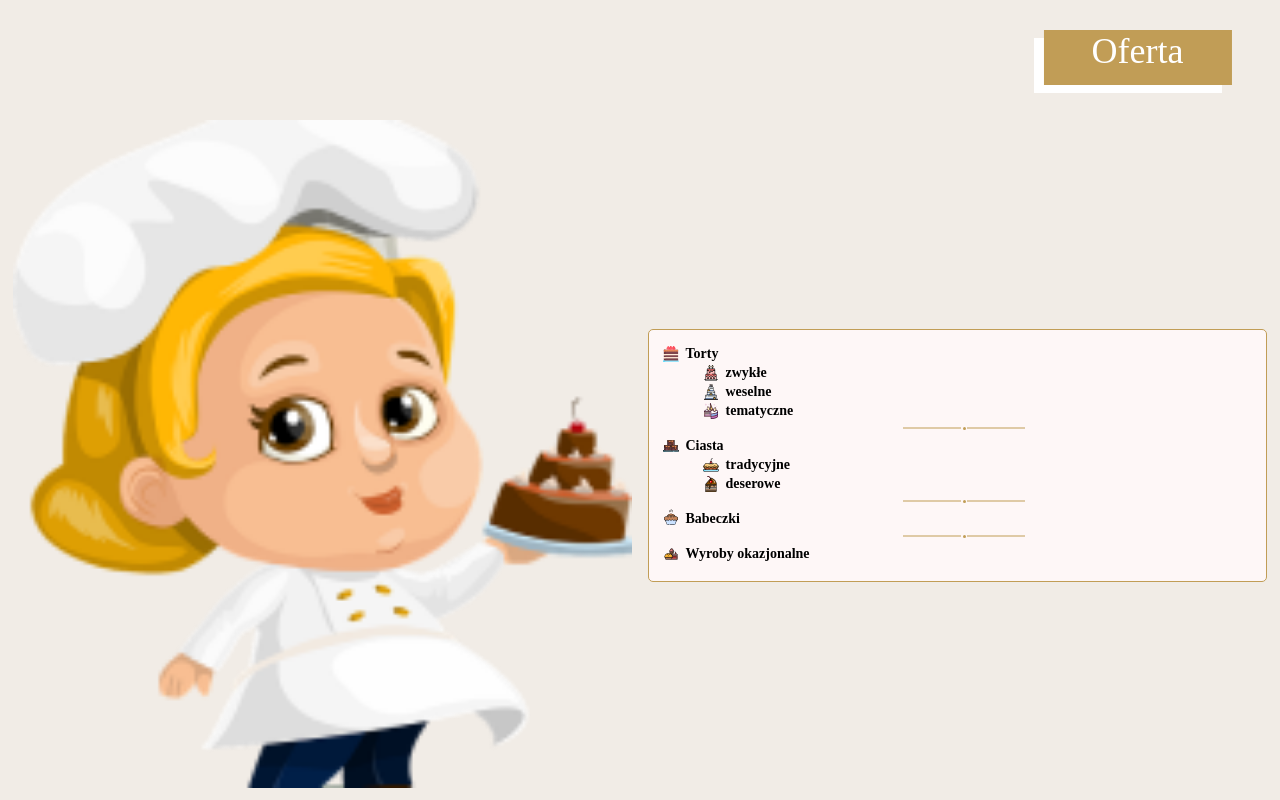
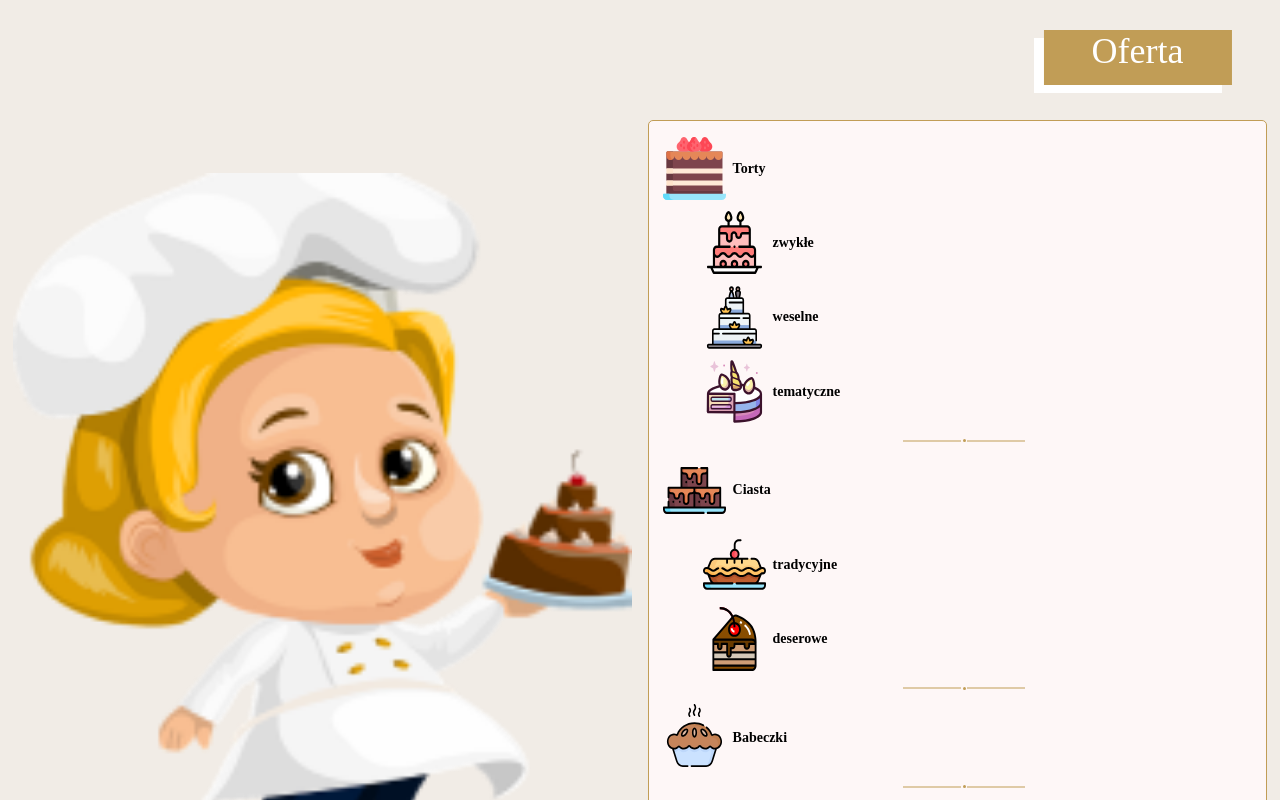
Before and after one commit to PioKl/Torty, a React (Create React App) app: page / in a window 1280 px wide. Shown: the part 900-1700 px from the top of the page. Built offline with nearby package versions, Linux system fonts and the light colour scheme; a web font is replaced by a local one.

Commit message:
Offer.scss|Styles update

```diff
--- a/src/style/Offer.scss
+++ b/src/style/Offer.scss
@@ -1,5 +1,7 @@
 @import './App.scss';
-$spaceBetweenIcons: 3px;
+//$spaceBetweenIcons: 3px;
+$spaceBetweenIcons: calc(2.7px + (9 - 2.7) * ((100vw - #{$bp-small-portraitWidth/1em*16px}) / (#{$bp-large-portraitWidth/1em * 16} - #{$bp-small-portraitWidth/1em * 16})));
+$iconSize: calc(14px + (50 - 14) * ((100vw - #{$bp-small-portraitWidth/1em*16px}) / (#{$bp-large-portraitWidth/1em * 16} - #{$bp-small-portraitWidth/1em * 16})));
 
 .offer {
     height: auto;
@@ -16,6 +18,11 @@ $spaceBetweenIcons: 3px;
         left: 94.7%;
         transform: translate(-94.7%);
         @include sectionTitleOne(Oferta);
+
+        @include mobilePortrait {
+            margin-top: calc(132.6px + (229 - 132.6) * ((100vw - #{$bp-small-portraitWidth/1em*16px}) / (#{$bp-large-portraitWidth/1em * 16} - #{$bp-small-portraitWidth/1em * 16})));
+            margin-bottom: calc(23.9px + (79 - 23.9) * ((100vw - #{$bp-small-portraitWidth/1em*16px}) / (#{$bp-large-portraitWidth/1em * 16} - #{$bp-small-portraitWidth/1em * 16})));
+        }
     }
 
     &__content {
@@ -26,8 +33,15 @@ $spaceBetweenIcons: 3px;
         width: 100%;
         //padding: 0rem 1.3rem 9.7rem 1.3rem;
         padding: 0rem 1.3rem 65.6px 1.3rem;
+        //padding: 0rem 3.6rem 65.6px 3.6rem;
         gap: 16px;
         position: relative;
+
+        @include mobilePortrait {
+            padding-left:calc(11.7px + (36 - 11.7) * ((100vw - #{$bp-small-portraitWidth/1em*16px}) / (#{$bp-large-portraitWidth/1em * 16} - #{$bp-small-portraitWidth/1em * 16})));
+            padding-right:calc(11.7px + (36 - 11.7) * ((100vw - #{$bp-small-portraitWidth/1em*16px}) / (#{$bp-large-portraitWidth/1em * 16} - #{$bp-small-portraitWidth/1em * 16})));
+            gap: calc(14.3px + (46 - 14.3) * ((100vw - #{$bp-small-portraitWidth/1em*16px}) / (#{$bp-large-portraitWidth/1em * 16} - #{$bp-small-portraitWidth/1em * 16})));
+        }
 
         /*         &:after {
             content: '';
@@ -54,6 +68,10 @@ $spaceBetweenIcons: 3px;
         border: 1px solid $gold;
         background-color: $backgroundOfferCakes;
         border-radius: 5px;
+
+        @include mobilePortrait {
+            border-radius: calc(5px + (10 - 5) * ((100vw - #{$bp-small-portraitWidth/1em*16px}) / (#{$bp-large-portraitWidth/1em * 16} - #{$bp-small-portraitWidth/1em * 16})));
+        }
     }
 
     &__offers-list {
@@ -63,6 +81,16 @@ $spaceBetweenIcons: 3px;
         //padding: 32px 14px;
         padding: 16px 0;
         padding-left: 14px;
+
+        @include mobilePortrait {
+            font-size: calc(12.7px + (36 - 12.7) * ((100vw - #{$bp-small-portraitWidth/1em*16px}) / (#{$bp-large-portraitWidth/1em * 16} - #{$bp-small-portraitWidth/1em * 16})));
+            padding: calc(15.6px + (24 - 15.6) * ((100vw - #{$bp-small-portraitWidth/1em*16px}) / (#{$bp-large-portraitWidth/1em * 16} - #{$bp-small-portraitWidth/1em * 16}))) 0;
+            padding-left: calc(12.2px + (44 - 12.2) * ((100vw - #{$bp-small-portraitWidth/1em*16px}) / (#{$bp-large-portraitWidth/1em * 16} - #{$bp-small-portraitWidth/1em * 16})));
+        }
+
+        @media screen and (orientation:portrait) and (min-width : $bp-small-portraitWidth) and (max-width: $bp-small-portraitWidth) {
+            font-size: .9rem;
+        }
     }
 
     /*
@@ -77,12 +105,17 @@ $spaceBetweenIcons: 3px;
         display: block;
         margin: 0 auto;
         margin-top: 5px;
-        margin-bottom: 5px + $spaceBetweenIcons;
+        margin-bottom: calc(5px + #{$spaceBetweenIcons});
         width: 3px;
         height: 3px;
         background-color: $gold;
         border-radius: 50%;
         position: relative;
+
+        @include mobilePortrait {
+            width: calc(2.6px + (11 - 2.6) * ((100vw - #{$bp-small-portraitWidth/1em*16px}) / (#{$bp-large-portraitWidth/1em * 16} - #{$bp-small-portraitWidth/1em * 16})));
+            height: calc(2.6px + (11 - 2.6) * ((100vw - #{$bp-small-portraitWidth/1em*16px}) / (#{$bp-large-portraitWidth/1em * 16} - #{$bp-small-portraitWidth/1em * 16})));
+        }
 
         //margin-bottom: 10px;
         &::before {
@@ -95,6 +128,19 @@ $spaceBetweenIcons: 3px;
             margin-right: 155.3%;
             transform: translateY(-50%);
             z-index: 1;
+
+            @include mobilePortrait {
+                width: calc(49.9px + (180 - 49.9) * ((100vw - #{$bp-small-portraitWidth/1em*16px}) / (#{$bp-large-portraitWidth/1em * 16} - #{$bp-small-portraitWidth/1em * 16})));
+
+                border-width: calc(.94px + (2 - .94) * ((100vw - #{$bp-small-portraitWidth/1em*16px}) / (#{$bp-large-portraitWidth/1em * 16} - #{$bp-small-portraitWidth/1em * 16})));
+            }
+
+            @media screen and (orientation:portrait) and (min-width : $bp-small-portraitWidth) and (max-width: $bp-small-portraitWidth) {
+                width: 4rem;
+            }
+
+            //192.87
+            //border 2px
         }
 
         &::after {
@@ -107,6 +153,16 @@ $spaceBetweenIcons: 3px;
             margin-left: 155.3%;
             transform: translateY(-50%);
             z-index: 1;
+
+            @include mobilePortrait {
+                width: calc(49.9px + (180 - 49.9) * ((100vw - #{$bp-small-portraitWidth/1em*16px}) / (#{$bp-large-portraitWidth/1em * 16} - #{$bp-small-portraitWidth/1em * 16})));
+
+                border-width: calc(.94px + (2 - .94) * ((100vw - #{$bp-small-portraitWidth/1em*16px}) / (#{$bp-large-portraitWidth/1em * 16} - #{$bp-small-portraitWidth/1em * 16})));
+            }
+
+            @media screen and (orientation:portrait) and (min-width : $bp-small-portraitWidth) and (max-width: $bp-small-portraitWidth) {
+                width: 4rem;
+            }
         }
     }
 
@@ -114,11 +170,16 @@ $spaceBetweenIcons: 3px;
         padding-bottom: $spaceBetweenIcons;
 
         &:before {
+            //16px width i height
             content: '';
-            background-size: 16px 16px;
-            height: 16px;
-            width: 16px;
+            background-size: $iconSize $iconSize;
+            height: $iconSize;
+            width: $iconSize;
             margin-right: 7px;
+
+            @include mobilePortrait {
+                margin-right: calc(6.4px + (17 - 6.4) * ((100vw - #{$bp-small-portraitWidth/1em*16px}) / (#{$bp-large-portraitWidth/1em * 16} - #{$bp-small-portraitWidth/1em * 16})));
+            }
         }
 
         &--icon {
@@ -128,6 +189,10 @@ $spaceBetweenIcons: 3px;
 
         &--item {
             padding-left: 40px;
+
+            @include mobilePortrait {
+                padding-left: calc(31.9px + (140 - 31.9) * ((100vw - #{$bp-small-portraitWidth/1em*16px}) / (#{$bp-large-portraitWidth/1em * 16} - #{$bp-small-portraitWidth/1em * 16})));
+            }
         }
     }
 
@@ -185,6 +250,10 @@ $spaceBetweenIcons: 3px;
             background-image: url('../svg/cupCakeIcon.svg');
             position: relative;
             bottom: 2px;
+
+            @include mobilePortrait {
+                bottom: calc(1px + (8 - 1) * ((100vw - #{$bp-small-portraitWidth/1em*16px}) / (#{$bp-large-portraitWidth/1em * 16} - #{$bp-small-portraitWidth/1em * 16})));
+            }
         }
     }
 
@@ -197,6 +266,10 @@ $spaceBetweenIcons: 3px;
     &__wave {
         //width: 100%;
         height: 51px;
+
+        @include mobilePortrait {
+            height: calc(45.2px + (148 - 45.2) * ((100vw - #{$bp-small-portraitWidth/1em*16px}) / (#{$bp-large-portraitWidth/1em * 16} - #{$bp-small-portraitWidth/1em * 16})));
+        }
     }
 
     &__wave-img {
```
